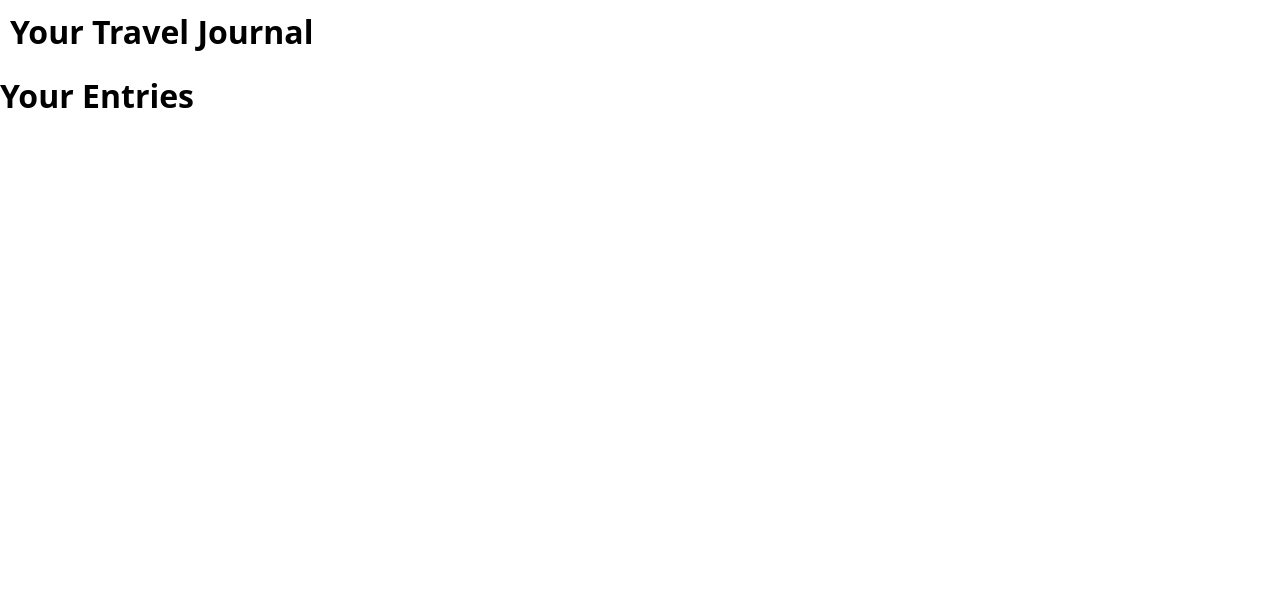
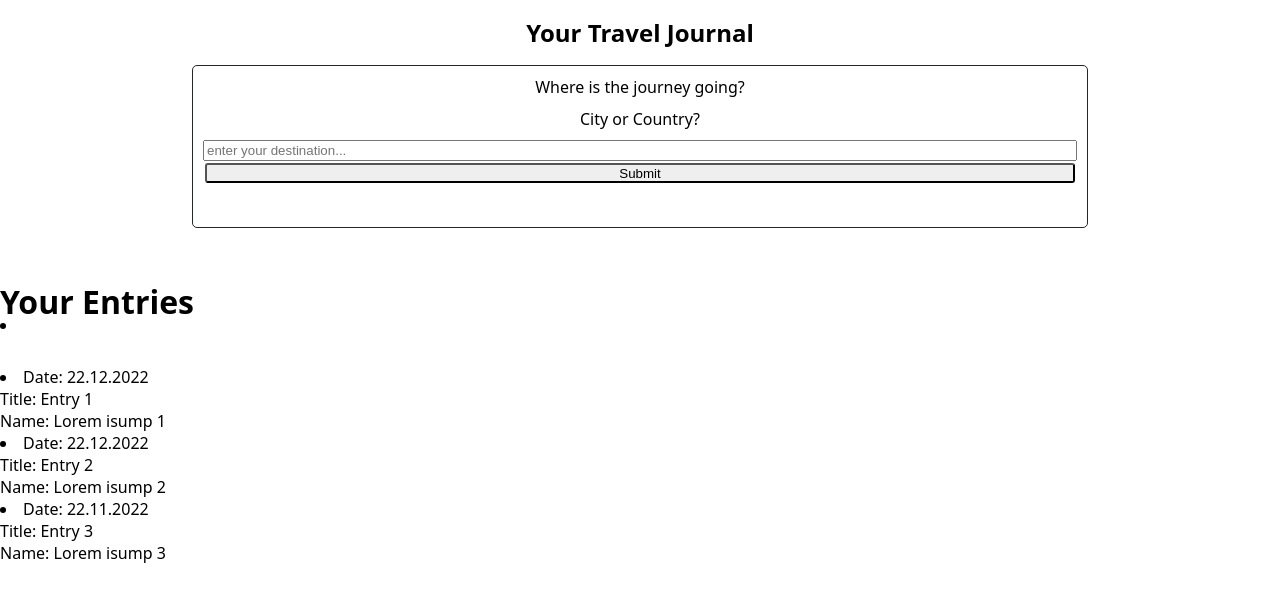
Before and after one commit to IrisHerholz/capstone-project, a Next.js app: page / in a window 1280 px wide. Shown: the top 602 px of the page. Built offline with nearby package versions, Linux system fonts and the light colour scheme.

Commit message:
fixed branch prob

```diff
--- a/components/JournalEntryList/index.js
+++ b/components/JournalEntryList/index.js
@@ -1,24 +1,35 @@
 import { titles } from "/lib/data.js";
 import styled from "styled-components";
-import { v4 as uuidv4 } from "uuid";
 
 export default function JournalEntryList() {
   return (
-    <artcle>
+    <>
       <header>
         <H1>Your Entries</H1>
       </header>
-      <section>
-        {titles.map((title) => {
-          return;
-          <li key={uuidv4()}>{title.date}</li>;
-        })}
-      </section>
-    </artcle>
+      <Ul>
+        {titles.map((title) => (
+          <Li key={title.date}>
+            Date: {title.date}
+            <br />
+            Title: {title.entrytitle}
+            <br />
+            Name: {title.name}
+          </Li>
+        ))}
+      </Ul>
+    </>
   );
 }
 
 const H1 = styled.h1`
   position: relative;
-  top: 0;
+  top: 30px;
 `;
+const Li = styled.li`
+  position: relative;
+  top: 30px;
+`;
+const Ul = styled.li`
+  top: 30px;
+`;
--- a/pages/index.js
+++ b/pages/index.js
@@ -1,18 +1,64 @@
 import JournalEntryList from "@/components/JournalEntryList";
 import styled from "styled-components";
+import React from "react";
+import { useState } from "react";
 
-export default function HomePage() {
+export default function Landingpage() {
+  const [output, setOutput] = useState("");
+  const handleSubmit = (event) => {
+    event.preventDefault();
+    const entry = event.target.elements.text.value;
+    setOutput(entry);
+  };
   return (
     <>
-      <header>
-        <H1>Your Travel Journal</H1>
-      </header>
+      <container>
+        <Title>Your Travel Journal</Title>
+        <Form onSubmit={handleSubmit}>
+          <legend>Where is the journey going?</legend>
+          <Label htmlFor="text">City or Country?</Label>
+          <input
+            type="text"
+            required
+            id="text"
+            name="text"
+            placeholder="enter your destination..."
+          />
+          <Button type="submit">Submit</Button>
+          <p>{output}</p>
+        </Form>
+      </container>
       <JournalEntryList />
     </>
   );
 }
-const H1 = styled.h1`
-  position: relative;
-  top: 0;
-  margin: 10px;
+
+const Title = styled.h1`
+  font-size: 1.5em;
+  text-align: center;
 `;
+
+const Form = styled.form`
+  display: grid;
+  width: 70%;
+  margin: 5px auto;
+  padding: 10px;
+  border: 1px solid rgb(37, 38, 41);
+  border-radius: 5px;
+  text-align: center;
+`;
+
+const Label = styled.label`
+  display: center;
+  padding: 10px;
+  border-radius: 4px;
+  font-size: 1em;
+  text-align: center;
+`;
+
+const Button = styled.button`
+  border-radius: 3px;
+  margin: 2px;
+  padding: 0.5px;
+>>>>>>> main
+`;
--- a/styles.js
+++ b/styles.js
@@ -6,9 +6,15 @@ export default createGlobalStyle`
   *::after {
     box-sizing: border-box;
   }
-
   body {
     margin: 0;
     font-family: system-ui;
   }
+  main {
+    position: relative;
+    top: 5rem;
+    margin: 0 auto;
+    max-width: 368px;
+    padding: 0.5em 1em;
+  }
 `;
```
